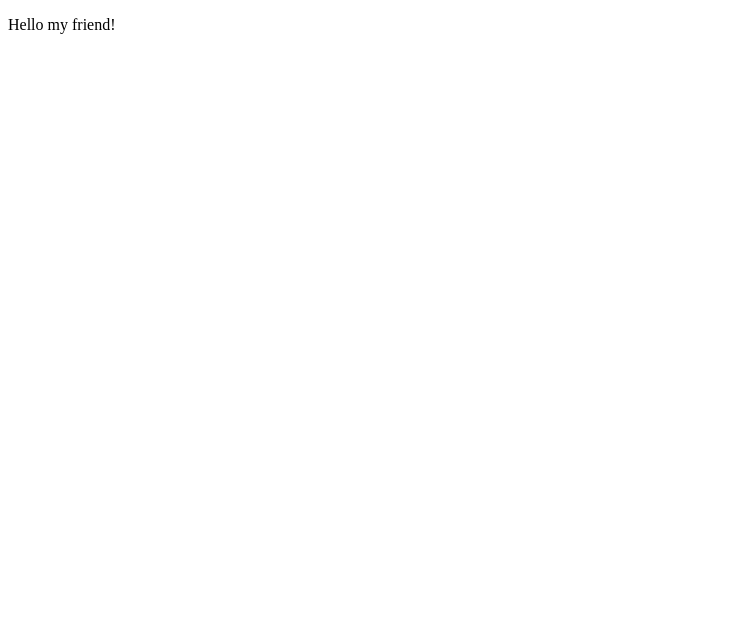
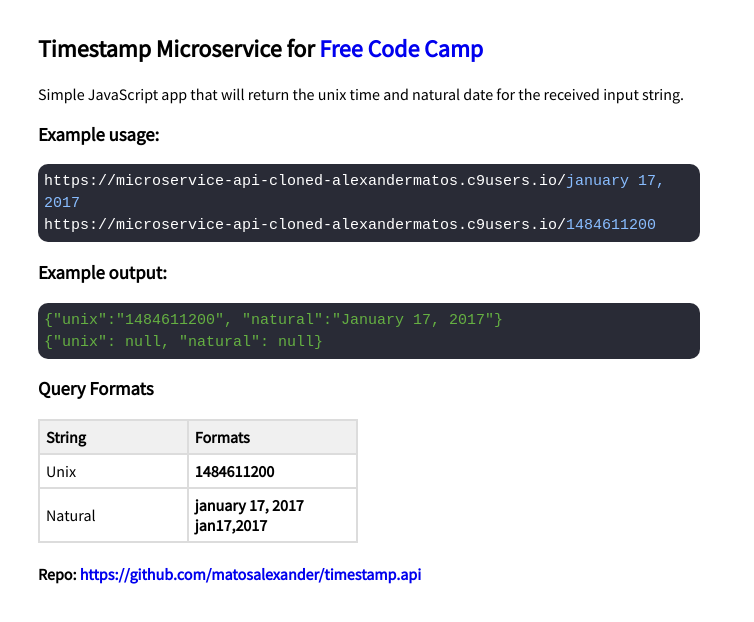
Before and after one commit to matosalexander/timestamp.api, a website: page index.html in a window 1280 px wide. Shown: the whole page, without its empty margins (0-754 px from the left). Drawn offline with Linux system fonts and the light colour scheme.

Commit message:
mayor changes in index.html and README.md

```diff
--- a/index.html
+++ b/index.html
@@ -3,8 +3,85 @@
 <head>
     <meta charset="UTF-8">
     <title>Timestamp Microservice</title>
+    <link href="https://fonts.googleapis.com/css?family=Source+Sans+Pro" rel="stylesheet">
+    <meta name="viewport" content="width=device-width, user-scalable=no, initial-scale=1.0, maximum-scale=1.0, minimum-scale=1.0">
+    <style type="text/css">
+        body{
+            font-family: "Source Sans Pro", sans-serif;
+            font-weight: normal;
+            padding:5px 0 0 30px;
+        }
+        a{
+            text-decoration:none;
+        }
+        .example{
+            border-radius:10px;
+            padding:6px;
+            background:#292b36;;
+            width:650px;
+            color:#fff;
+            font-size: 15px;
+            line-height: 20px;
+            word-wrap: break-word;
+        }
+        .parameter {
+            color: #89bdff;
+
+        }
+        .output{
+            color:#65B042;;
+        }
+        table, tr, td, th{
+            border:1px solid #DCDCDC;
+            width:320px;
+        }
+        table tr th,td{
+            padding:6px;
+            text-align:left;
+        }
+        #tformats tr>th{
+            background:	#F0F0F0;
+        }
+        .bold{
+            font-weight: bold;
+        }
+
+    </style>
 </head>
 <body>
-    <p>Hello my friend!</p>
+    <h2>Timestamp Microservice for <a href="https://www.freecodecamp.com/challenges/timestamp-microservice">Free Code Camp</a></h2>
+    <p>Simple JavaScript app that will return the unix time and natural date for the received input string.</p>
+    <h3>Example usage:</h3>
+    <div class="example">
+        <code>https://microservice-api-cloned-alexandermatos.c9users.io/<span class="parameter">january 17, 2017</span></code>
+        <br/>
+        <code>https://microservice-api-cloned-alexandermatos.c9users.io/<span class="parameter">1484611200</span></code>
+    </div>
+    <h3>Example output:</h3>
+    <div class="example">
+        <code><span class="output">{"unix":"1484611200", "natural":"January 17, 2017"}</span></code>
+        <br/>
+        <code><span class="output">{"unix": null, "natural": null}</span></code>
+    </div>
+
+    <h3>Query Formats</h3>
+    <table id="tformats" cellspacing="0">
+        <tr>
+            <th>String</th>
+            <th>Formats</th>
+        </tr>
+        <tr>
+            <td>Unix</td>
+            <td><span class="bold">1484611200</span></td>
+        </tr>
+        <tr>
+            <td>Natural</td>
+            <td>
+                <span class="bold">january 17, 2017<br>
+                jan17,2017</span>
+            </td>
+        </tr>
+    </table>
+    <h4>Repo: <a href="https://github.com/matosalexander/timestamp.api" target="_blank">https://github.com/matosalexander/timestamp.api</a></h4>
 </body>
 </html>
```
Also changed, not shown: README.md.
